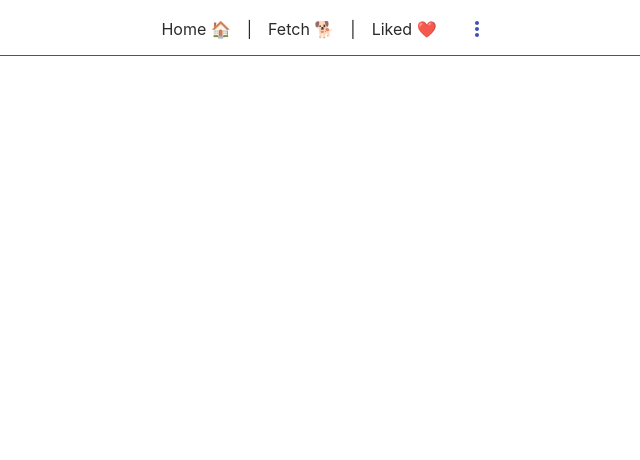
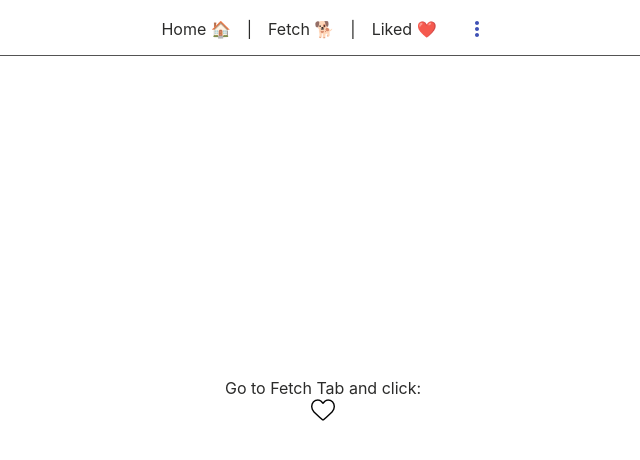
Before and after one commit to zdzislawbela/dogs-app, a Next.js app: page /liked in a window 1280 px wide. Shown: the top 460 px of the page, without its empty margins (317-957 px from the left). Built offline with nearby package versions, Linux system fonts and the light colour scheme.

Commit message:
Amend liked page

```diff
--- a/pages/liked.tsx
+++ b/pages/liked.tsx
@@ -1,7 +1,10 @@
 import Head from "next/head";
 import React from "react";
 import { LikedDogs } from "../components/LikedDogs/LikedDogs";
+import Image from "next/image";
 import { useAppContext } from "../context";
+
+import styles from "../styles/Page.module.css";
 
 export default function Liked() {
   const { likedDogs } = useAppContext();
@@ -16,7 +19,19 @@ export default function Liked() {
         />
         <link rel='icon' href='/favicon.png' />
       </Head>
-      <div>{likedDogs.length !== 0 && <LikedDogs />}</div>
+      {likedDogs.length !== 0 ? (
+        <LikedDogs />
+      ) : (
+        <div className={styles.container}>
+          Go to Fetch Tab and click:
+          <Image
+            src='/heart.png'
+            alt='Picture of heart'
+            width={24}
+            height={24}
+          />
+        </div>
+      )}
     </div>
   );
 }
```
